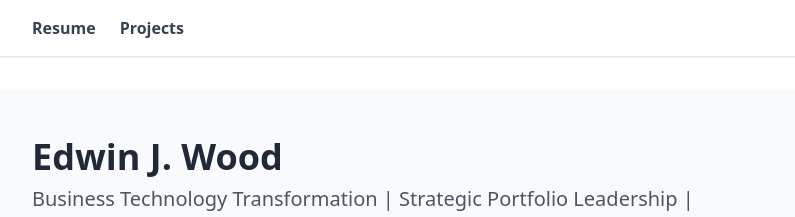
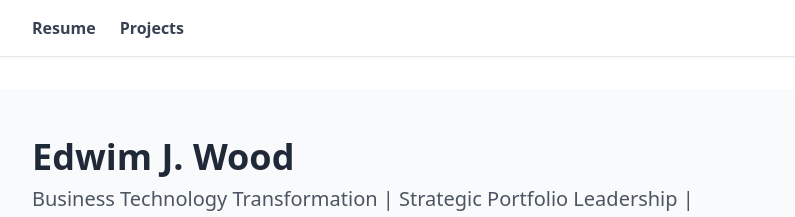
Before and after one commit to edwinjwood/portfolio-builder, a React (Vite) app: page / in a window 1280 px wide. Shown: the top 217 px of the page, without its empty margins (240-1035 px from the left). Built offline with nearby package versions, Linux system fonts and the light colour scheme.

Commit message:
testing deployment process

```diff
--- a/src/App.jsx
+++ b/src/App.jsx
@@ -10,7 +10,7 @@ function Resume() {
       <div className="max-w-3xl mx-auto py-12 px-4">
         {/* Header */}
         <header className="mb-8 border-b pb-6">
-          <h1 className="text-3xl sm:text-4xl font-bold text-gray-800 mb-2">Edwin J. Wood</h1>
+          <h1 className="text-3xl sm:text-4xl font-bold text-gray-800 mb-2">Edwim J. Wood</h1>
           <h2 className="text-lg sm:text-xl text-gray-600 font-medium mb-2">Business Technology Transformation | Strategic Portfolio Leadership | Enterprise Platform Integration</h2>
           <div className="flex flex-col sm:flex-row sm:items-center text-gray-500 text-sm gap-1">
             <span>Columbia, SC</span>
```
